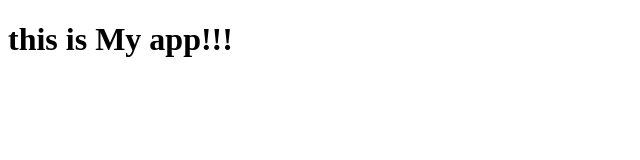
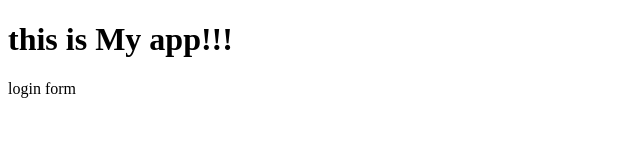
Before and after one commit to MarcinKalandyk/myappsample, a plain HTML site: page index.html in a window 1280 px wide. Shown: the full height of the page, 0-640 px from the left. Drawn offline with Linux system fonts and the light colour scheme.

Commit message:
login form

```diff
--- /dev/null
+++ b/dir2/app2.js
@@ -0,0 +1 @@
+console.log("hello");
--- a/index.html
+++ b/index.html
@@ -6,5 +6,6 @@
 </head>
 <body>
 <h1>this is My app!!!</h1>
+login form
 </body>
 </html>
```
Also changed, not shown: login.html (added, +1 -0 lines), log.txt (added).
